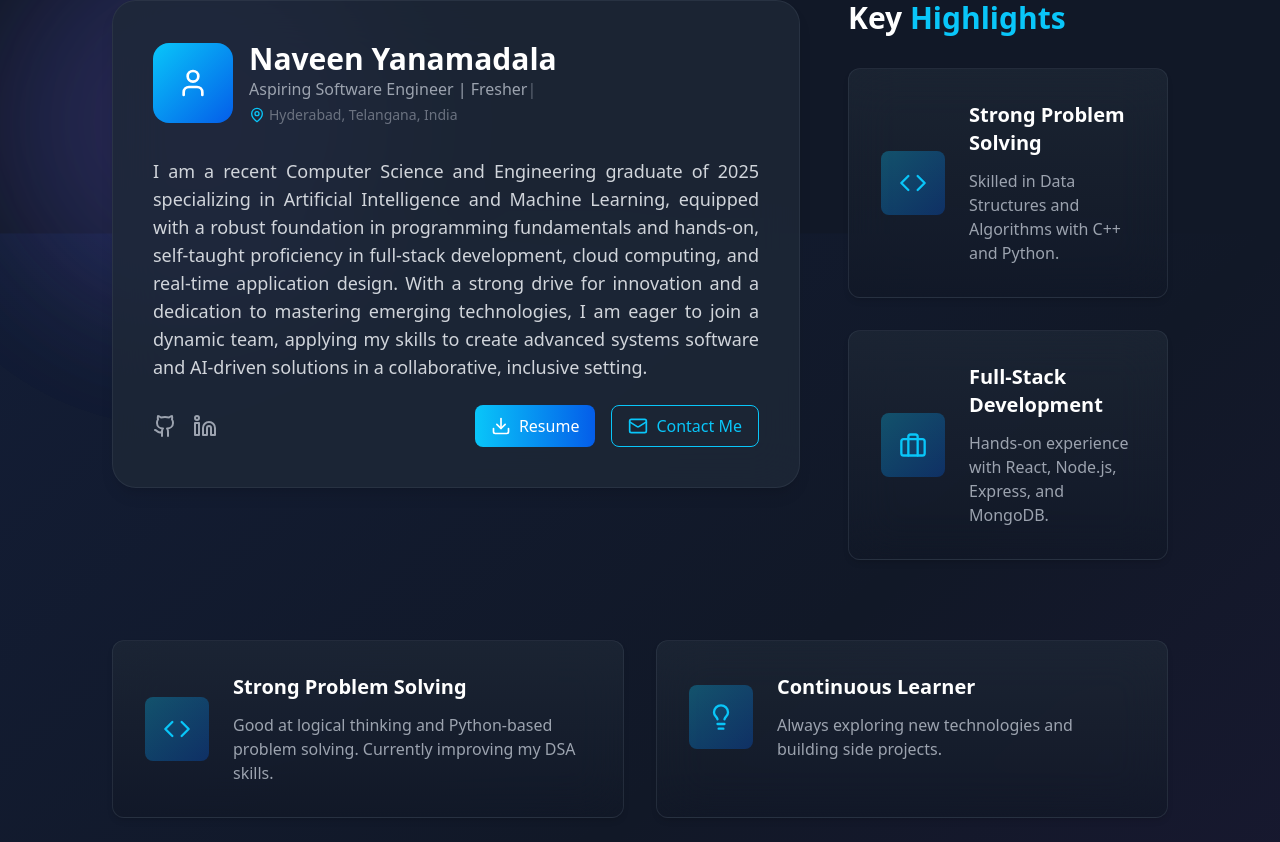
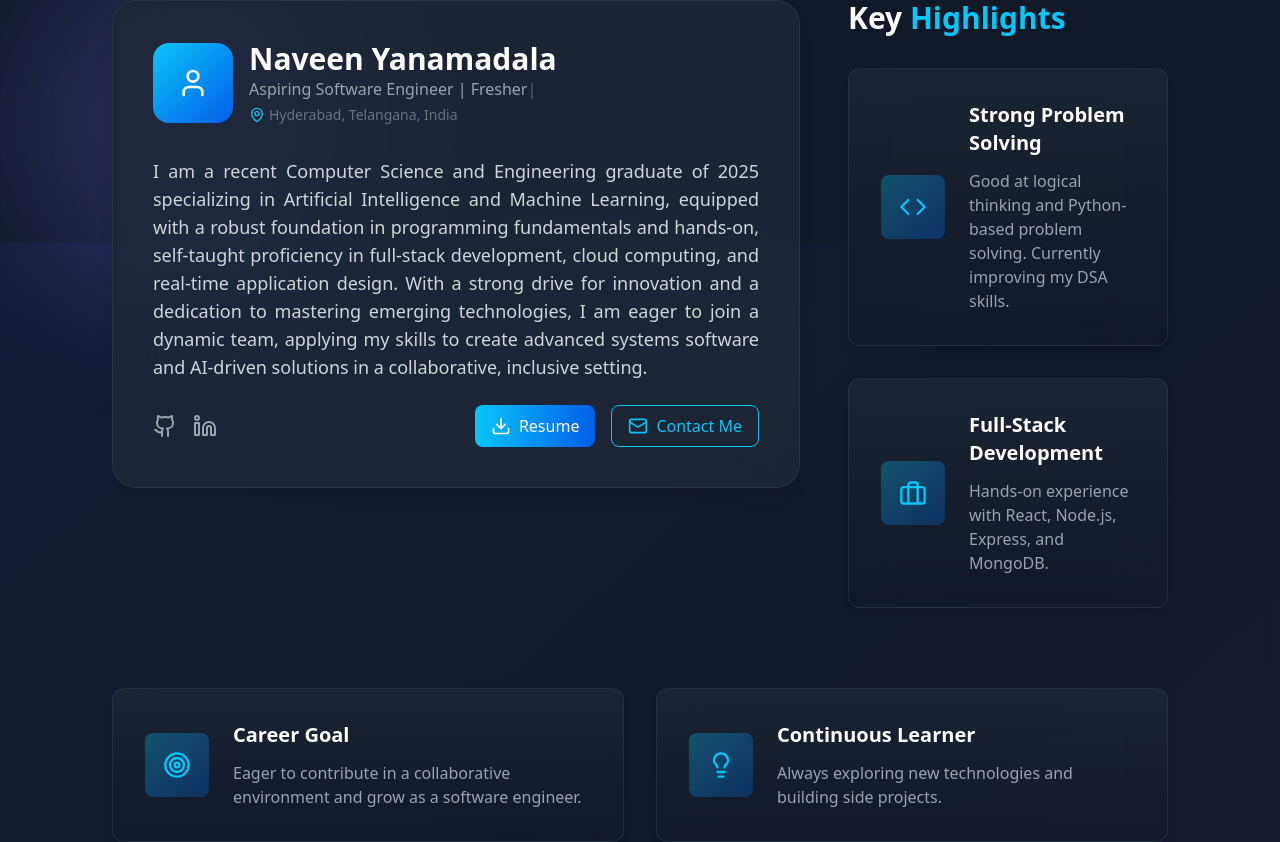
Before and after one commit to Naveen-YN/naveen-yn, a React (Vite) app: page / in a window 1280 px wide. Shown: the part 1028-1870 px from the top of the page. Built offline with nearby package versions, Linux system fonts and the light colour scheme.

Commit message:
Update v0.2.1.1 - About Section

```diff
--- a/src/components/AboutSection.tsx
+++ b/src/components/AboutSection.tsx
@@ -52,7 +52,7 @@ const AboutSection: React.FC = () => {
     {
       id: 1,
       title: "Strong Problem Solving",
-      description: "Skilled in Data Structures and Algorithms with C++ and Python.",
+      description: "Good at logical thinking and Python-based problem solving. Currently improving my DSA skills.",
       icon: "Code",
       isActive: true,
     },
@@ -69,12 +69,11 @@ const AboutSection: React.FC = () => {
   const additionalHighlights: Highlight[] = [
     {
       id: 1,
-      title: "Strong Problem Solving",
-      description: "Good at logical thinking and Python-based problem solving. Currently improving my DSA skills.",
-      icon: "Code",
+      title: "Career Goal",
+      description: "Eager to contribute in a collaborative environment and grow as a software engineer.",
+      icon: "Target",
       isActive: true,
     },
-
     {
       id: 2,
       title: "Continuous Learner",
```
